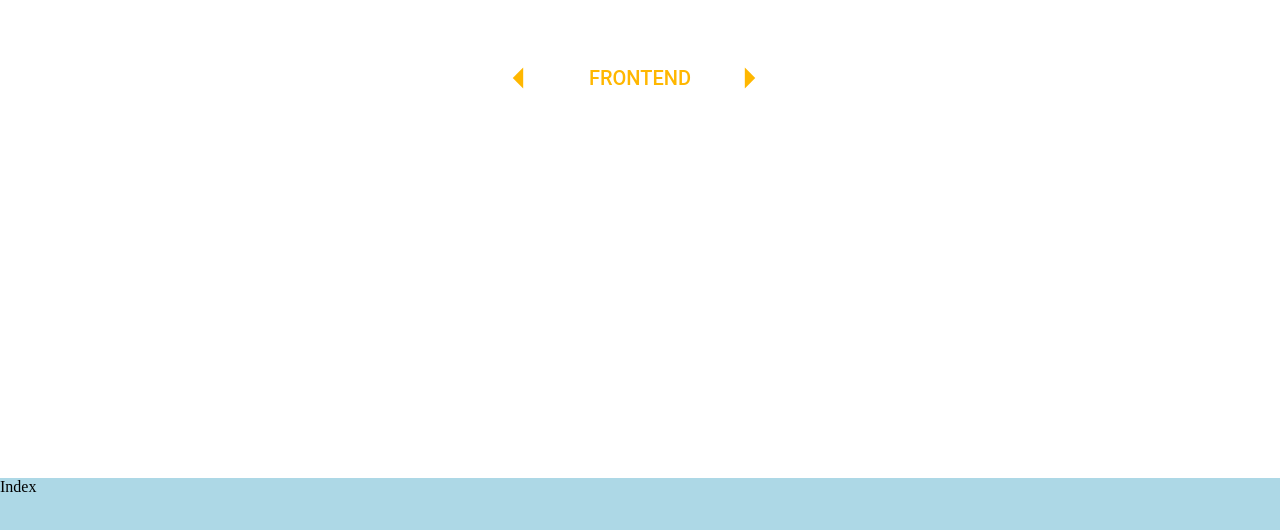
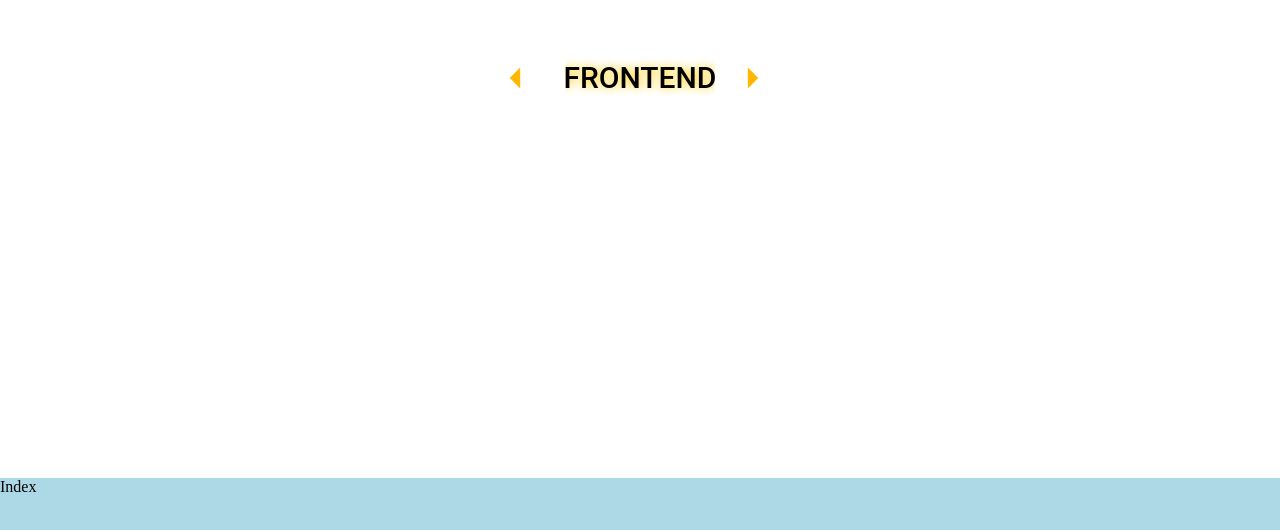
Before and after one commit to choigirang/portfolio, a React (Create React App) app: page /about in a window 1280 px wide. Shown: the part 1922-2452 px from the top of the page. Built offline with nearby package versions, Linux system fonts and the light colour scheme.

Commit message:
feat: 선택한 stack 값에 맞는 스택 select

```diff
--- a/src/components/sections/Skills/Index.tsx
+++ b/src/components/sections/Skills/Index.tsx
@@ -4,35 +4,32 @@ import styled from 'styled-components';
 import ArrowLeftIcon from '@mui/icons-material/ArrowLeft';
 import ArrowRightIcon from '@mui/icons-material/ArrowRight';
 import StackList from './StackList';
+import { AllStackType } from '../../../type/skillsType';
+import { selectStack } from '../../../../../code-container/front/src/redux/actions/stack';
 
-const list: { [key: number]: string } = {
-  1: 'Frontend',
-  2: 'Backend',
-  3: 'Tools',
+const list: { [key: string]: string } = {
+  first: 'frontend',
+  second: 'backend',
+  third: 'tools',
 };
 
 export default function Skills() {
   const [slideX, setSlideX] = useState(0);
-  const [selectStack, setSelectStack] = useState({
-    num: 1,
-    stack: list[1],
-  });
+  const [selectStack, setSelectStack] = useState('frontend');
 
   const slideHandler = (dir: 'left' | 'right') => {
     if (dir === 'left') {
-      if (slideX === 0) return setSlideX(-300), setSelectStack({ num: 3, stack: list[3] });
+      if (slideX === 0) return setSlideX(-300), setSelectStack('tools');
+      const findValueIdx = Object.values(list).indexOf(selectStack);
+      const findKeyNewIdx = Object.keys(list)[findValueIdx - 1];
       setSlideX(prev => prev + 150);
-      setSelectStack(prev => {
-        const newNum = prev.num - 1;
-        return { num: newNum, stack: list[newNum] };
-      });
+      setSelectStack(list[findKeyNewIdx]);
     } else {
-      if (slideX === -300) return setSlideX(0), setSelectStack({ num: 1, stack: list[1] });
+      if (slideX === -300) return setSlideX(0), setSelectStack('frontend');
+      const findValueIdx = Object.values(list).indexOf(selectStack);
+      const findKeyNewIdx = Object.keys(list)[findValueIdx + 1];
       setSlideX(prev => prev - 150);
-      setSelectStack(prev => {
-        const newNum = prev.num + 1;
-        return { num: newNum, stack: list[newNum] };
-      });
+      setSelectStack(list[findKeyNewIdx]);
     }
   };
 
@@ -45,8 +42,8 @@ export default function Skills() {
         <ShowBox>
           <TxtBox slideX={slideX}>
             {Object.values(list).map(each => (
-              <Button>
-                <TextSelect key={each}>{each}</TextSelect>
+              <Button key={each}>
+                <TextSelect>{each}</TextSelect>
               </Button>
             ))}
           </TxtBox>
@@ -55,7 +52,7 @@ export default function Skills() {
           onClick={() => slideHandler('right')}
           startIcon={<ArrowRightIcon style={{ fontSize: 50 }} />}></SlideBtn>
       </ContainSlideBtn>
-      <StackList stack={selectStack.stack} />
+      <StackList stack={selectStack} />
     </Container>
   );
 }
@@ -74,9 +71,14 @@ const ContainSlideBtn = styled('div')(({ theme }) => ({
   width: 300,
   display: 'flex',
   justifyContent: 'space-between',
+  alignItems: 'center',
 }));
 
-const SlideBtn = styled(Button)(({ theme }) => ({}));
+const SlideBtn = styled(Button)(({ theme }) => ({
+  borderRadius: '50%',
+  width: 50,
+  height: 50,
+}));
 
 const ShowBox = MuiStyled('div')(({ theme }) => ({
   width: 150,
@@ -97,5 +99,10 @@ const TxtBox = MuiStyled('div')<{ slideX: number }>(({ slideX, theme }) => ({
 
 const TextSelect = MuiStyled(List)(({ theme }) => ({
   width: 150,
-  fontSize: 20,
+  display: 'flex',
+  alignItems: 'center',
+  justifyContent: 'center',
+  fontSize: 30,
+  color: 'black',
+  textShadow: '#FC0 1px 0 10px',
 }));
```
